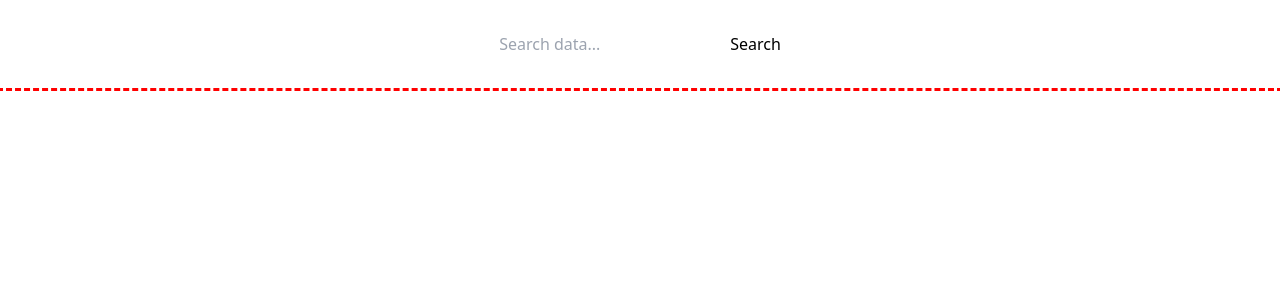
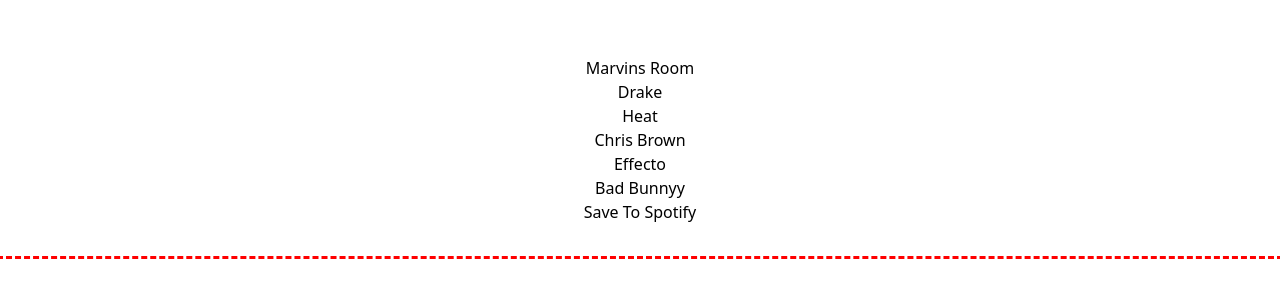
Before and after one commit to Alfredo90/jamming-spotify, a React (Vite) app: page / in a window 1280 px wide. Shown: the top 300 px of the page. Built offline with nearby package versions, Linux system fonts and the light colour scheme.

Commit message:
Created tracklist

```diff
--- a/src/App.jsx
+++ b/src/App.jsx
@@ -1,15 +1,19 @@
 import { useState } from "react";
 import dummyData from "./dummyData";
 import "./App.css";
-import SearchBar from "./components/SearchBar/SearchBar";
+// import SearchBar from "./components/SearchBar/SearchBar";
+// import SearchResults from "./components/SearchResults/SearchResults";
+import Playlist from "./components/Playlist/Playlist";
 
 function App() {
+  ///setup dummy data as a placeholder
   const [data, setData] = useState(dummyData);
   console.log(data);
   return (
-    <div>
-      <SearchBar />
-    </div>
+    <>
+      {/* <SearchResults data={data} /> */}
+      <Playlist data={data} />
+    </>
   );
 }
 
--- a/src/components/Playlist/Playlist.jsx
+++ b/src/components/Playlist/Playlist.jsx
@@ -1,10 +1,31 @@
-import React from "react";
+import { useState } from "react";
 
-const Playlist = () => {
+const Playlist = ({ data }) => {
+  const [playlistName, setPlaylistName] = useState("");
+  const [playlistTrack, setPlaylistTrack] = useState(data);
+  const [isEditing, setIsEditing] = useState(true);
+
+  const submitChangedName = (e) => {
+    e.preventDefault();
+  };
+  const changePlaylistName = ({ target }) => {
+    setPlaylistName(target.value);
+  };
+
   return (
     <>
-      <h1>Playlist</h1>
-      <button>Save To Spotify</button>
+      <form onSubmit={submitChangedName}>
+        <input value={playlistName} onChange={changePlaylistName} type="text" />
+        <ul>
+          {playlistTrack.map(({ id, name, artist }) => (
+            <li key={id}>
+              <h2>{name}</h2>
+              <h3>{artist}</h3>
+            </li>
+          ))}
+        </ul>
+        <button type="submit">Save To Spotify</button>
+      </form>
     </>
   );
 };
```
Also changed, not shown: src/components/SearchResults/SearchResults.jsx (+21 -0 lines).
